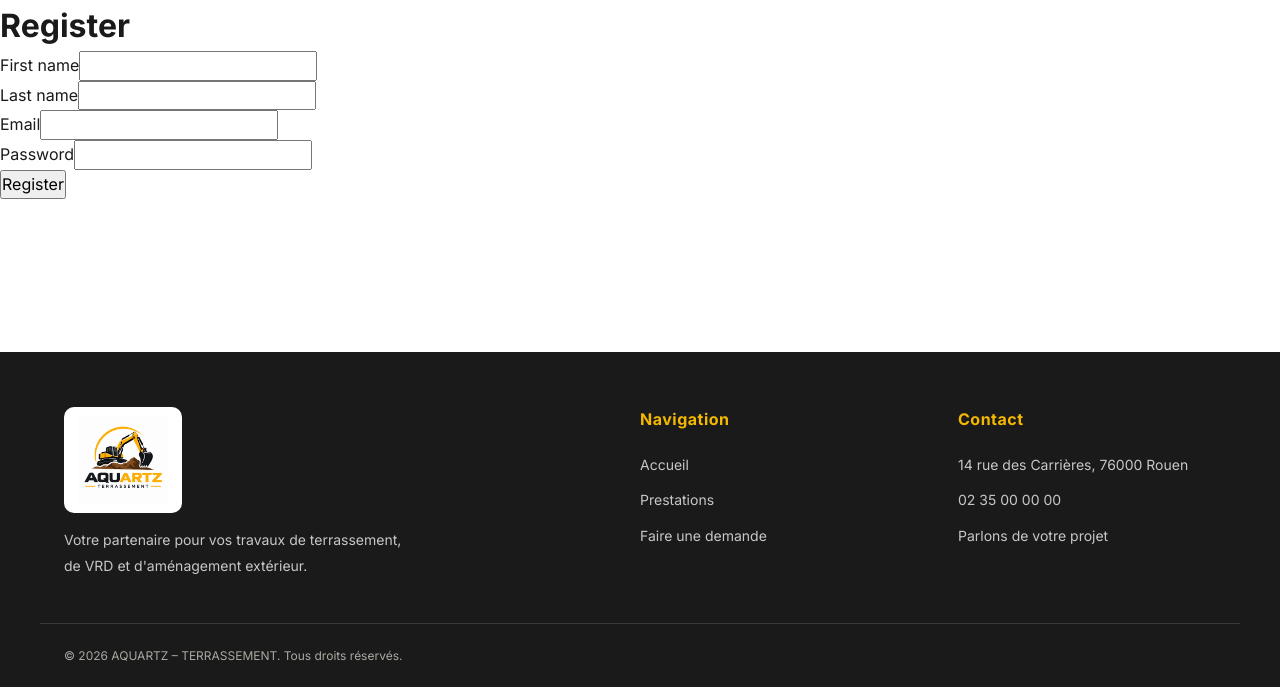
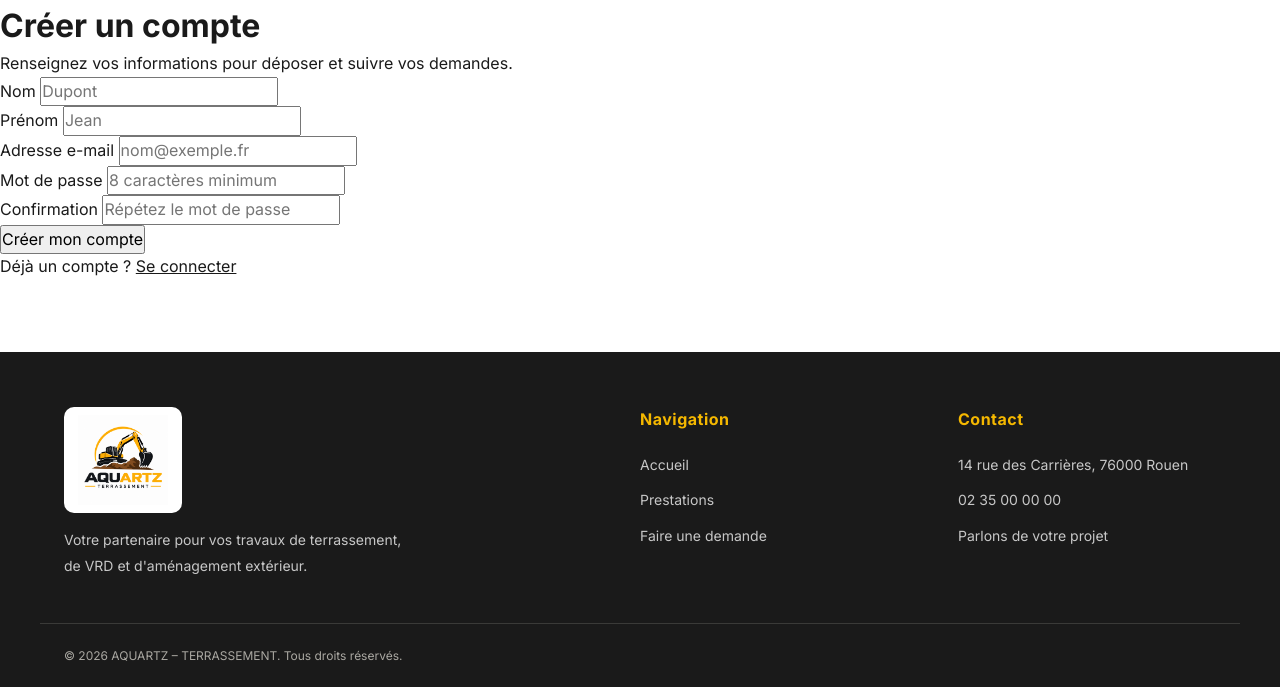
Before and after one commit to kidondrvgs/prj-aquartz, a Symfony app: template skeleton/templates/registration/register.html.twig in a window 1280 px wide. Shown: the part 113-800 px from the top of the page. Run offline with Twig, Linux system fonts and the light colour scheme; the template is opened without the code that fills it, so the values that code supplies are empty; form fields are guessed from the names that the template uses; some libraries are stand-ins or nearby versions.

Commit message:
Modification des vues inscription et connexion pour les rendre conformes a la maquette

```diff
--- a/skeleton/templates/registration/register.html.twig
+++ b/skeleton/templates/registration/register.html.twig
@@ -1,20 +1,56 @@
 {% extends 'base.html.twig' %}
 
-{% block title %}Register{% endblock %}
+{% block title %}Inscription{% endblock %}
 
 {% block body %}
-    <h1>Register</h1>
+    <div class="auth-container">
+        <div class="auth-card">
+            <h1>Créer un compte</h1>
+            <p class="auth-subtitle">Renseignez vos informations pour déposer et suivre vos demandes.</p>
 
-    {{ form_errors(registrationForm) }}
+            {{ form_errors(registrationForm) }}
 
-    {{ form_start(registrationForm) }}
-        {{ form_row(registrationForm.firstName) }}
-        {{ form_row(registrationForm.lastName) }}
-        {{ form_row(registrationForm.email) }}
-        {{ form_row(registrationForm.plainPassword, {
-            label: 'Password'
-        }) }}
+            {{ form_start(registrationForm, {attr: {class: 'auth-form'}}) }}
+            <div class="form-row-double">
+                <div class="form-group">
+                    {{ form_label(registrationForm.lastName, 'Nom') }}
+                    {{ form_widget(registrationForm.lastName, {attr: {placeholder: 'Dupont'}}) }}
+                    {{ form_errors(registrationForm.lastName) }}
+                </div>
 
-        <button type="submit" class="btn">Register</button>
-    {{ form_end(registrationForm) }}
+                <div class="form-group">
+                    {{ form_label(registrationForm.firstName, 'Prénom') }}
+                    {{ form_widget(registrationForm.firstName, {attr: {placeholder: 'Jean'}}) }}
+                    {{ form_errors(registrationForm.firstName) }}
+                </div>
+            </div>
+
+            <div class="form-group">
+                {{ form_label(registrationForm.email, 'Adresse e-mail') }}
+                {{ form_widget(registrationForm.email, {attr: {placeholder: 'nom@exemple.fr'}}) }}
+                {{ form_errors(registrationForm.email) }}
+            </div>
+
+            <div class="form-row-double">
+                <div class="form-group">
+                    {{ form_label(registrationForm.plainPassword.first, 'Mot de passe') }}
+                    {{ form_widget(registrationForm.plainPassword.first, {attr: {placeholder: '8 caractères minimum'}}) }}
+                    {{ form_errors(registrationForm.plainPassword.first) }}
+                </div>
+
+                <div class="form-group">
+                    {{ form_label(registrationForm.plainPassword.second, 'Confirmation') }}
+                    {{ form_widget(registrationForm.plainPassword.second, {attr: {placeholder: 'Répétez le mot de passe'}}) }}
+                    {{ form_errors(registrationForm.plainPassword.second) }}
+                </div>
+            </div>
+
+            <button type="submit" class="btn-submit">Créer mon compte</button>
+            {{ form_end(registrationForm) }}
+
+            <p class="auth-link">
+                Déjà un compte ? <a href="{{ path('app_login') }}">Se connecter</a>
+            </p>
+        </div>
+    </div>
 {% endblock %}
```
Also changed, not shown: skeleton/templates/security/login.html.twig (+30 -21 lines).
